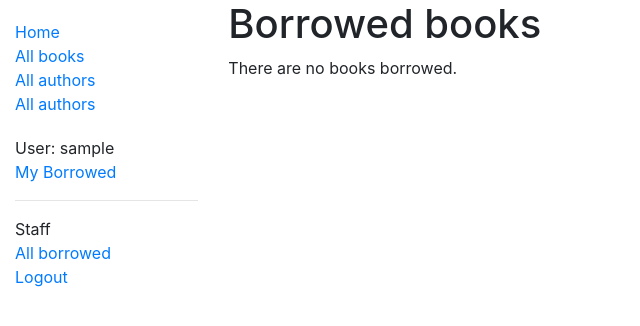
After one commit to hanacoon/django_projects, a Django app: page /catalog/borrowed/ in a window 1280 px wide. The commit adds this page. Shown: the top 326 px of the page, without its empty margins (0-640 px from the left). Run offline with Django 3.2, Linux system fonts and the light colour scheme; a user stored in the database is signed in; tables that the repository leaves empty hold one stand-in row (values such as "Sample post"); some libraries are stand-ins or nearby versions.

Commit message:
library staff

```diff
--- a/locallibrary/catalog/templates/base_generic.html
+++ b/locallibrary/catalog/templates/base_generic.html
@@ -25,6 +25,11 @@
    {% if user.is_authenticated %}
      <li>User: {{ user.get_username }}</li>
      <li><a href="{% url 'my-borrowed' %}">My Borrowed</a></li>
+     {% if perms.catalog.can_mark_returned %}
+        <hr/>
+        <li>Staff</li>
+        <li><a href="{% url 'all-borrowed'%}">All borrowed</a></li>
+     {% endif %}
      <li><a href="{% url 'logout'%}?next={{request.path}}">Logout</a></li>
    {% else %}
      <li><a href="{% url 'login'%}?next={{request.path}}">Login</a></li>
--- /dev/null
+++ b/locallibrary/catalog/templates/catalog/bookinstance_list_borrowed_all.html
@@ -0,0 +1,16 @@
+{% extends "base_generic.html" %}
+{% block content %}
+    <h1>Borrowed books</h1>
+    {% if bookinstance_list %}
+    <ul>
+    {% for bookinst in bookinstance_list %}
+    <li class="{% if bookinst.is_overdue %}text-danger{% endif %}">
+        <a href="{% url 'book-detail' bookinst.book.pk %}">{{bookinst.book.title}}</a>
+        ({{bookinst.borrower}}, {{ bookinst.due_back }})
+    </li>
+    {% endfor %}
+    </ul>
+    {% else %}
+    <p>There are no books borrowed.</p>
+    {% endif %}
+{% endblock %}
--- a/locallibrary/catalog/urls.py
+++ b/locallibrary/catalog/urls.py
@@ -25,3 +25,7 @@ urlpatterns += [
 urlpatterns += [
     path('mybooks/', views.LoanedBooksByUserListView.as_view(), name='my-borrowed'),
 ]
+
+urlpatterns += [
+    path('borrowed/', views.LoanedBooksListView.as_view(), name='all-borrowed'),
+]
--- a/locallibrary/catalog/views.py
+++ b/locallibrary/catalog/views.py
@@ -58,3 +58,15 @@ class LoanedBooksByUserListView(LoginRequiredMixin,generic.ListView):
 
     def get_queryset(self):
         return BookInstance.objects.filter(borrower=self.request.user).filter(status__exact='o').order_by('due_back')
+
+from django.contrib.auth.mixins import PermissionRequiredMixin
+
+class LoanedBooksListView(PermissionRequiredMixin,generic.ListView):
+    """Generic class-based view listing books on loan to current user."""
+    model = BookInstance
+    permission_required = 'catalog.can_mark_returned'
+    template_name ='catalog/bookinstance_list_borrowed_all.html'
+    paginate_by = 10
+
+    def get_queryset(self):
+        return BookInstance.objects.filter(status__exact='o').order_by('due_back')
```
